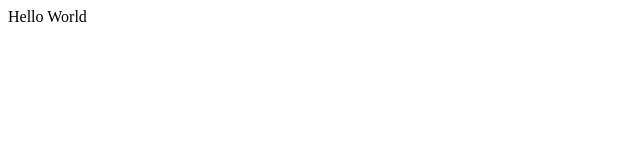
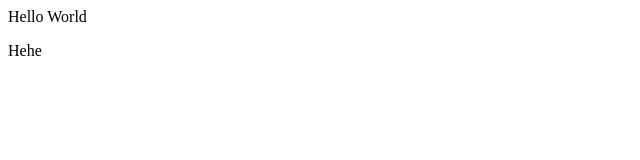
Before and after one commit to jiahern/demo-repo, a plain HTML site: page index.html in a window 1280 px wide. Shown: the full height of the page, 0-640 px from the left. Drawn offline with Linux system fonts and the light colour scheme.

Commit message:
Hello World

```diff
--- a/index.html
+++ b/index.html
@@ -1 +1,2 @@
 <div>Hello World</div>
+<p>Hehe</p>
```
